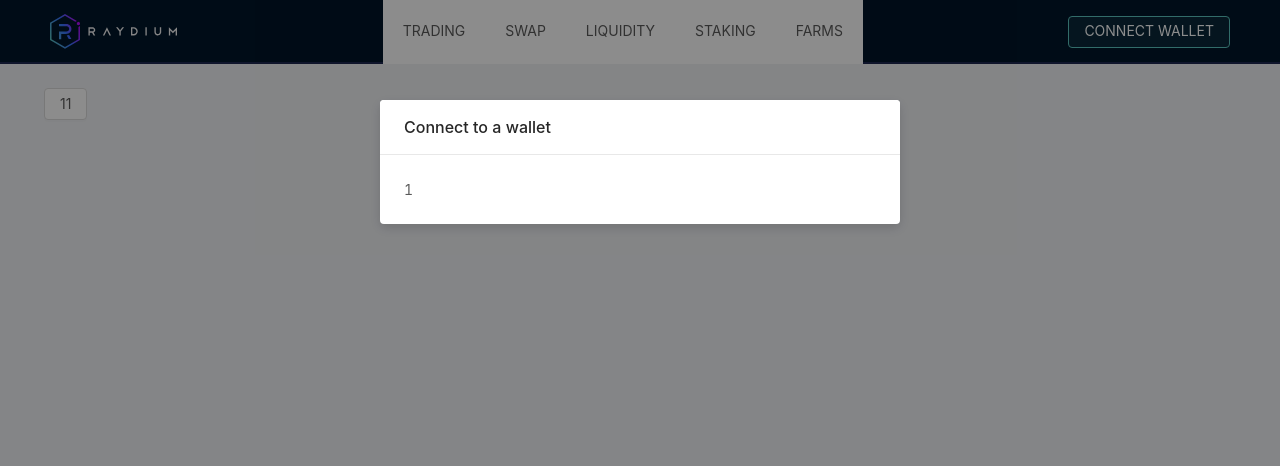
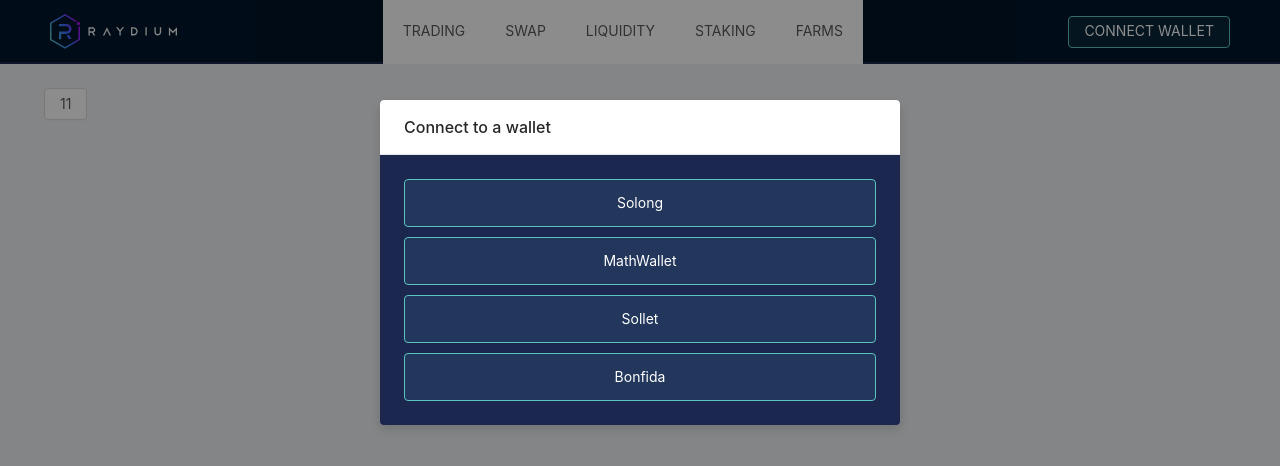
Before and after one commit to raydium-io/raydium-ui, a Nuxt app: page / in a window 1280 px wide. Both pictures are taken after a click on the button "CONNECT WALLET". Shown: the top 466 px of the page. Built offline with nearby package versions, Linux system fonts and the light colour scheme.

Commit message:
add wallet support

```diff
--- a/nuxt.config.js
+++ b/nuxt.config.js
@@ -42,7 +42,7 @@ export default {
   ],
 
   // Plugins to run before rendering page: https://go.nuxtjs.dev/config-plugins
-  plugins: [],
+  plugins: ['@/plugins/notify.ts'],
 
   router: {
     // 在每页渲染前运行 middleware/route.js 中间件的逻辑
--- a/package.json
+++ b/package.json
@@ -24,6 +24,8 @@
   "dependencies": {
     "@nuxt/typescript-runtime": "^2.0.1",
     "@nuxtjs/axios": "^5.12.5",
+    "@project-serum/sol-wallet-adapter": "^0.1.5",
+    "@solana/web3.js": "^0.92.2",
     "ant-design-vue": "^1.7.2",
     "core-js": "^3.8.3",
     "nuxt": "^2.14.12",
--- a/src/components/Wallet.vue
+++ b/src/components/Wallet.vue
@@ -3,14 +3,34 @@
     <Button v-if="!wallet.connected" ghost @click="openModal">
       CONNECT WALLET
     </Button>
+    <Button v-else ghost @click="openModal">
+      <Icon type="wallet" />
+      {{ wallet.address.substr(0, 4) }}
+      ...
+      {{ wallet.address.substr(wallet.address.length - 4, 4) }}
+    </Button>
 
     <Modal
-      title="Connect to a wallet"
+      :title="!wallet.connected ? 'Connect to a wallet' : 'Your wallet'"
       :visible="showModal"
       :footer="null"
       @cancel="closeModal"
     >
-      1
+      <div v-if="!wallet.connected" class="select-wallet">
+        <Button
+          v-for="(providerUrl, name) in wallets"
+          :key="name"
+          ghost
+          @click="connect(name)"
+        >
+          {{ name }}
+        </Button>
+      </div>
+      <div v-else class="wallet-info">
+        <p class="address">{{ wallet.address }}</p>
+
+        <Button ghost @click="disconnect"> DISCONNECT </Button>
+      </div>
     </Modal>
   </div>
 </template>
@@ -21,7 +41,12 @@ import Component from 'vue-class-component'
 
 import { mapState } from 'vuex'
 
-import { Button, Modal } from 'ant-design-vue'
+import { Button, Modal, Icon } from 'ant-design-vue'
+
+// @ts-ignore
+import SolanaWallet from '@project-serum/sol-wallet-adapter'
+
+import SolongWallet from '@/utils/solong-wallet'
 
 // fix: Failed to resolve directive: ant-portal
 Vue.use(Modal)
@@ -30,6 +55,7 @@ Vue.use(Modal)
   components: {
     Button,
     Modal,
+    Icon,
   },
 
   computed: {
@@ -37,6 +63,17 @@ Vue.use(Modal)
   },
 })
 export default class Wallet extends Vue {
+  wallets = {
+    Solong: '',
+    // TrustWallet: '',
+    MathWallet: '',
+    Sollet: 'https://www.sollet.io',
+    // Solflare: 'https://solflare.com/access-wallet',
+    Bonfida: 'https://bonfida.com/wallet',
+    // ezDeFi: '',
+    // Coin98: '',
+  }
+
   showModal = false
 
   openModal() {
@@ -44,7 +81,99 @@ export default class Wallet extends Vue {
   }
 
   closeModal() {
-    this.showModal = false
+    return new Promise((resolve) => {
+      this.showModal = false
+      setTimeout(() => {
+        resolve(true)
+      }, 500)
+    })
+  }
+
+  connect(walletName: string) {
+    const self = this
+    let wallet: any
+
+    switch (walletName) {
+      case 'Solong': {
+        wallet = new SolongWallet()
+        break
+      }
+      case 'MathWallet': {
+        wallet = new SolanaWallet((window as any).solana)
+        break
+      }
+      default: {
+        wallet = new SolanaWallet((this.wallets as any)[walletName])
+        break
+      }
+    }
+
+    wallet.on('connect', () => {
+      this.closeModal().then(() => {
+        ;(window as any).rayWallet = wallet
+
+        self.$store.commit('wallet/connected', wallet.publicKey.toBase58())
+        ;(self as any).$notify.success({
+          message: 'Wallet connected',
+          description: '',
+        })
+      })
+    })
+
+    wallet.on('disconnect', () => {
+      ;(window as any).rayWallet = null
+
+      this.$store.commit('wallet/disconnected')
+      ;(self as any).$notify.warning({
+        message: 'Wallet disconnected',
+      })
+    })
+
+    try {
+      wallet.connect()
+    } catch (error) {
+      ;(this as any).error({
+        message: 'Connect wallet failed',
+        description: error.message,
+      })
+    }
+  }
+
+  disconnect() {
+    ;(window as any).rayWallet.disconnect()
   }
 }
 </script>
+
+<style lang="less">
+@import '../styles/variables';
+
+.ant-modal-content {
+  background-color: @modal-header-bg;
+
+  .ant-modal-close {
+    color: @text-color;
+  }
+}
+
+.select-wallet {
+  button {
+    width: 100%;
+    height: 48px;
+  }
+
+  button:not(:first-child) {
+    margin-top: 10px;
+  }
+}
+</style>
+
+<style lang="less" scoped>
+.wallet-info {
+  text-align: center;
+
+  .address {
+    font-size: 17px;
+  }
+}
+</style>
--- /dev/null
+++ b/src/plugins/notify.ts
@@ -0,0 +1,10 @@
+import Vue from 'vue'
+import { notification } from 'ant-design-vue'
+
+notification.config({
+  placement: 'bottomLeft',
+  bottom: '10px',
+  duration: 2,
+})
+
+Vue.prototype.$notify = notification
--- a/src/store/wallet.ts
+++ b/src/store/wallet.ts
@@ -1,16 +1,18 @@
 export const state = () => ({
   connected: false,
-  wallet: null,
+  address: '',
 })
 
 export const mutations = {
-  connect(state: any, wallet: any) {
+  connected(state: any, address: any) {
     state.connected = true
-    state.wallet = wallet
+
+    state.address = address
   },
 
-  disconnect(state: any) {
+  disconnected(state: any) {
     state.connected = false
-    state.wallet = null
+
+    state.address = ''
   },
 }
--- a/src/styles/antd.less
+++ b/src/styles/antd.less
@@ -1,8 +1,30 @@
 @import './variables.less';
 
+.ant-notification-notice {
+  background: @modal-header-bg !important;
+
+  .ant-notification-notice-message {
+    color: @text-color;
+  }
+
+  .ant-notification-notice-description {
+    color: rgba(241, 241, 242, 0.75);
+  }
+
+  .ant-notification-notice-close {
+    color: @text-color;
+  }
+}
+
 button.ant-btn-background-ghost {
-  border-color: @primary-color !important;
+  border-color: #5ac4be !important;
   background: rgba(90, 196, 190, 0.1) !important;
+
+  &:active,
+  &:focus,
+  &:hover {
+    color: #5ac4be !important;
+  }
 }
 
 .ant-card.ant-card-bordered {
--- a/src/styles/variables.less
+++ b/src/styles/variables.less
@@ -1,7 +1,6 @@
 // https://github.com/vueComponent/ant-design-vue/blob/next/components/style/themes/default.less
 
 // color
-@primary-color: #5ac4be;
 @bg-color: #131a35;
 @text-color: #f1f1f2;
 @layout-header-background: @bg-color;
@@ -17,4 +16,3 @@
 // modal
 @modal-header-bg: #1c274f;
 @modal-heading-color: @text-color;
-@modal-content-bg: #1c274f;
--- /dev/null
+++ b/src/utils/solong-wallet.ts
@@ -0,0 +1,55 @@
+import EventEmitter from 'eventemitter3'
+import { PublicKey } from '@solana/web3.js'
+
+export default class SolongWallet extends EventEmitter {
+  _publicKey: any
+  _onProcess: boolean
+  // eslint-disable-next-line
+  constructor(network = '') {
+    super()
+    this._publicKey = null
+    this._onProcess = false
+    this.connect = this.connect.bind(this)
+    this.disconnect = this.disconnect.bind(this)
+  }
+
+  get publicKey() {
+    return this._publicKey
+  }
+
+  async signTransaction(transaction: any) {
+    const trx = await (window as any).solong
+      .signTransaction(transaction)
+      .catch(() => {
+        throw new Error('User reject sign request')
+      })
+    return trx
+  }
+
+  connect() {
+    if (this._onProcess) {
+      return
+    }
+
+    this._onProcess = true
+    ;(window as any).solong
+      .selectAccount()
+      .then((account: any) => {
+        this._publicKey = new PublicKey(account)
+        this.emit('connect', this._publicKey)
+      })
+      .catch(() => {
+        this.disconnect()
+      })
+      .finally(() => {
+        this._onProcess = false
+      })
+  }
+
+  disconnect() {
+    if (this._publicKey) {
+      this._publicKey = null
+      this.emit('disconnect')
+    }
+  }
+}
```
Also changed, not shown: src/utils/antd-icons.ts (+9 -1 lines), 1 other file (tests, documents, lock files or other folders).
